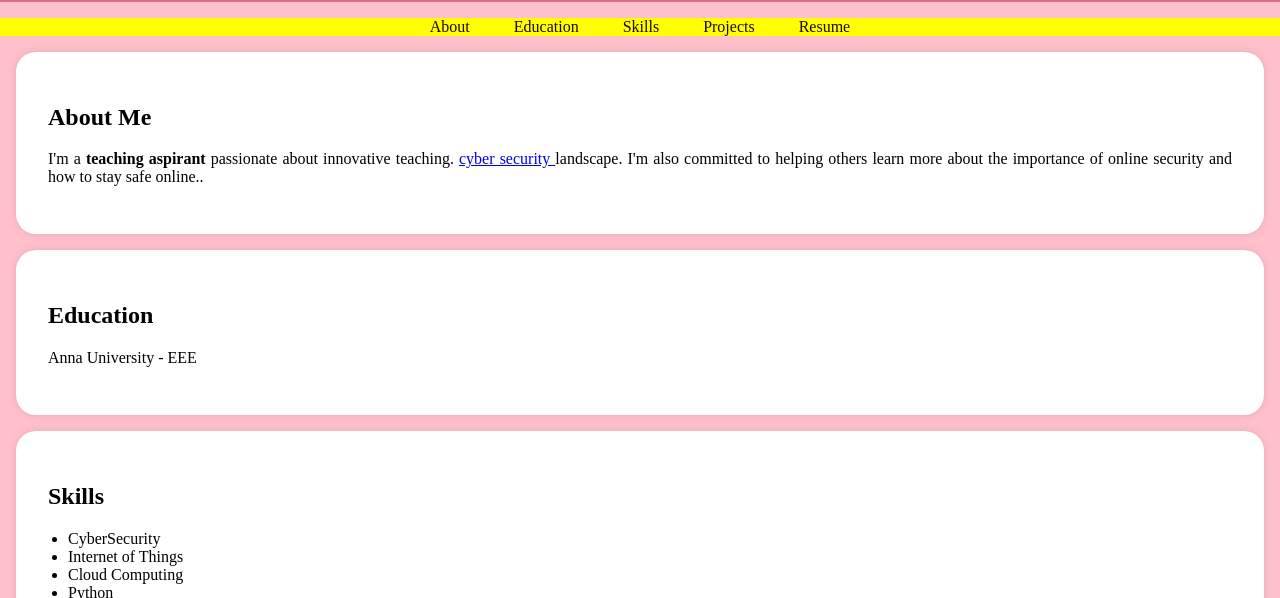
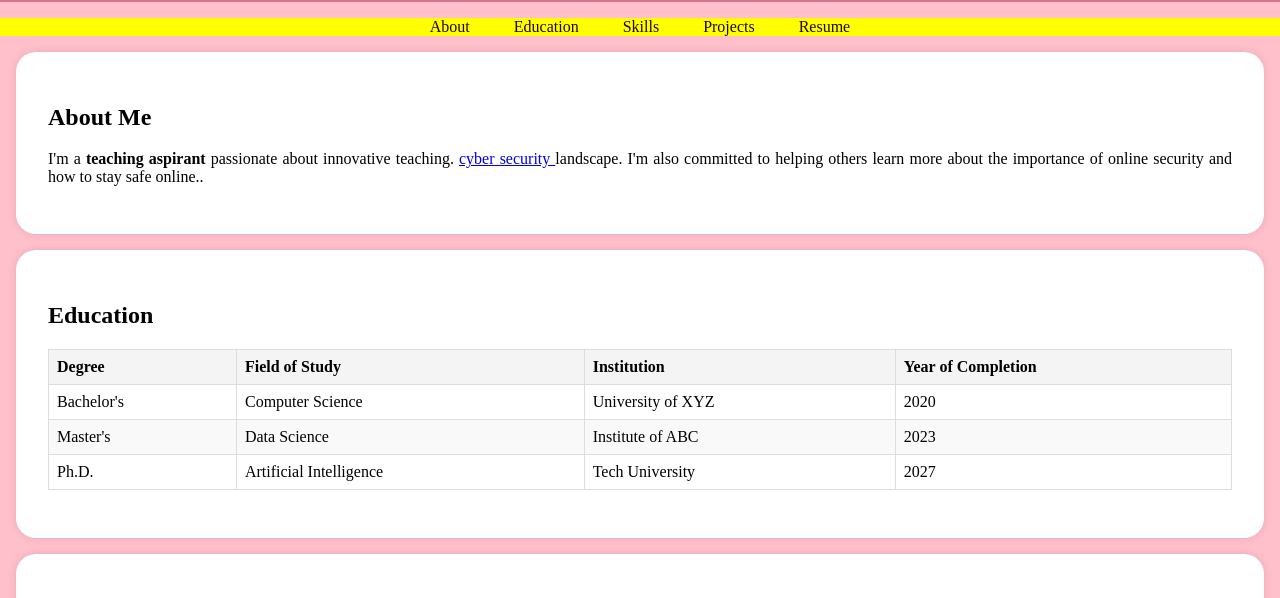
Before and after one commit to VijayaMrani/ProjectNM, a plain HTML site: page index.html in a window 1280 px wide. Shown: the part 197-795 px from the top of the page. Drawn offline with Linux system fonts and the light colour scheme.

Commit message:
index.html

```diff
--- a/index.html
+++ b/index.html
@@ -89,6 +89,24 @@
             list-style-type: disc;
             padding-left: 20px;
         }
+        table {
+            width: 100%;
+            border-collapse: collapse;
+        }
+        th, td {
+            border: 1px solid #ddd;
+            padding: 8px;
+            text-align: left;
+        }
+        th {
+            background-color: #f4f4f4;
+        }
+        tr:nth-child(even) {
+            background-color: #f9f9f9;
+        }
+        tr:hover {
+            background-color: #f1f1f1;
+        }
     </style>
 </head>
 <body>
@@ -122,7 +140,36 @@
     <section id="education">
         <div class="section-content">
             <h2>Education</h2>
-            <p>Anna University  - EEE</p>
+            <p><table>
+        <thead>
+            <tr>
+                <th>Degree</th>
+                <th>Field of Study</th>
+                <th>Institution</th>
+                <th>Year of Completion</th>
+            </tr>
+        </thead>
+        <tbody>
+            <tr>
+                <td>Bachelor's</td>
+                <td>Computer Science</td>
+                <td>University of XYZ</td>
+                <td>2020</td>
+            </tr>
+            <tr>
+                <td>Master's</td>
+                <td>Data Science</td>
+                <td>Institute of ABC</td>
+                <td>2023</td>
+            </tr>
+            <tr>
+                <td>Ph.D.</td>
+                <td>Artificial Intelligence</td>
+                <td>Tech University</td>
+                <td>2027</td>
+            </tr>
+        </tbody>
+    </table></p>
 
 
         </div>
```
